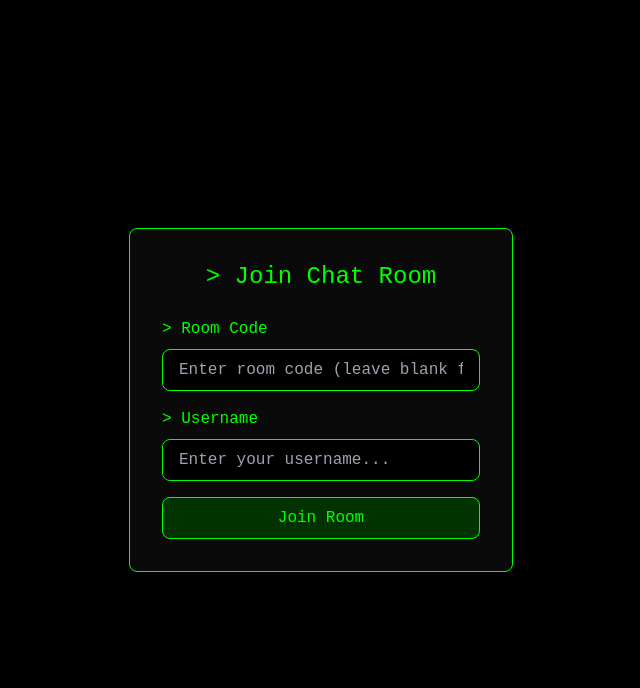
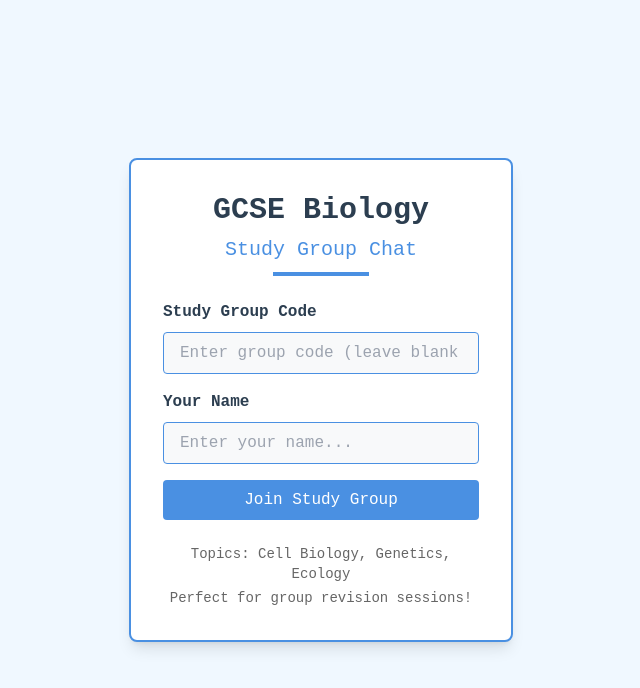
Before and after one commit to ybro2011/Chat, a React (Vite) app in the folder client/: page / in a window 1280 px wide. Shown: the top 688 px of the page, without its empty margins (319-959 px from the left). Built offline with nearby package versions, Linux system fonts and the light colour scheme; no server answers.

Commit message:
Update login page to GCSE Biology revision style

```diff
--- a/client/src/components/Login.tsx
+++ b/client/src/components/Login.tsx
@@ -16,44 +16,54 @@ function Login({ onLogin }: LoginProps) {
   };
 
   return (
-    <div className="min-h-screen bg-black flex items-center justify-center">
-      <div className="bg-[#0a0a0a] p-8 rounded-lg border border-[#00ff00] w-96">
-        <h2 className="text-[#00ff00] text-2xl mb-6 text-center">&gt; Join Chat Room</h2>
+    <div className="min-h-screen bg-[#f0f8ff] flex items-center justify-center p-4">
+      <div className="bg-white p-8 rounded-lg shadow-lg w-96 border-2 border-[#4a90e2]">
+        <div className="text-center mb-6">
+          <h1 className="text-3xl font-bold text-[#2c3e50] mb-2">GCSE Biology</h1>
+          <h2 className="text-xl text-[#4a90e2]">Study Group Chat</h2>
+          <div className="w-24 h-1 bg-[#4a90e2] mx-auto mt-2"></div>
+        </div>
+
         <form onSubmit={handleSubmit} className="space-y-4">
           <div>
-            <label htmlFor="roomCode" className="block text-[#00ff00] mb-2">
-              &gt; Room Code
+            <label htmlFor="roomCode" className="block text-[#2c3e50] font-semibold mb-2">
+              Study Group Code
             </label>
             <input
               type="text"
               id="roomCode"
               value={roomCode}
               onChange={(e) => setRoomCode(e.target.value)}
-              className="w-full bg-black text-[#00ff00] rounded-lg px-4 py-2 focus:outline-none focus:ring-2 focus:ring-[#00ff00] border border-[#00ff00]"
-              placeholder="Enter room code (leave blank for main room)..."
+              className="w-full bg-[#f8f9fa] text-[#2c3e50] rounded px-4 py-2 focus:outline-none focus:ring-2 focus:ring-[#4a90e2] border border-[#4a90e2]"
+              placeholder="Enter group code (leave blank for main group)..."
             />
           </div>
           <div>
-            <label htmlFor="username" className="block text-[#00ff00] mb-2">
-              &gt; Username
+            <label htmlFor="username" className="block text-[#2c3e50] font-semibold mb-2">
+              Your Name
             </label>
             <input
               type="text"
               id="username"
               value={username}
               onChange={(e) => setUsername(e.target.value)}
-              className="w-full bg-black text-[#00ff00] rounded-lg px-4 py-2 focus:outline-none focus:ring-2 focus:ring-[#00ff00] border border-[#00ff00]"
-              placeholder="Enter your username..."
+              className="w-full bg-[#f8f9fa] text-[#2c3e50] rounded px-4 py-2 focus:outline-none focus:ring-2 focus:ring-[#4a90e2] border border-[#4a90e2]"
+              placeholder="Enter your name..."
               required
             />
           </div>
           <button
             type="submit"
-            className="w-full bg-[#003300] text-[#00ff00] px-6 py-2 rounded-lg hover:bg-[#004400] focus:outline-none focus:ring-2 focus:ring-[#00ff00] border border-[#00ff00]"
+            className="w-full bg-[#4a90e2] text-white px-6 py-2 rounded hover:bg-[#357abd] focus:outline-none focus:ring-2 focus:ring-[#4a90e2] transition-colors duration-200"
           >
-            Join Room
+            Join Study Group
           </button>
         </form>
+
+        <div className="mt-6 text-center text-sm text-[#666]">
+          <p>Topics: Cell Biology, Genetics, Ecology</p>
+          <p className="mt-1">Perfect for group revision sessions!</p>
+        </div>
       </div>
     </div>
   );
```
